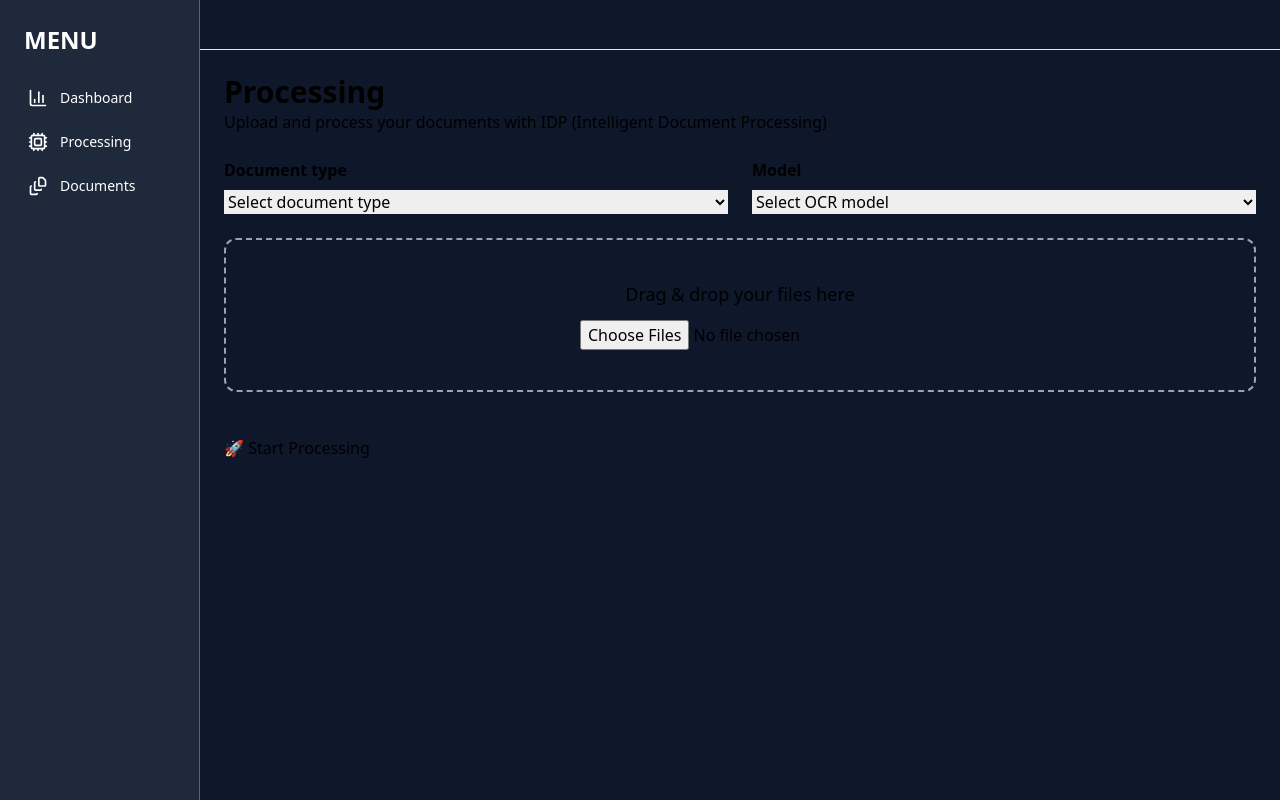
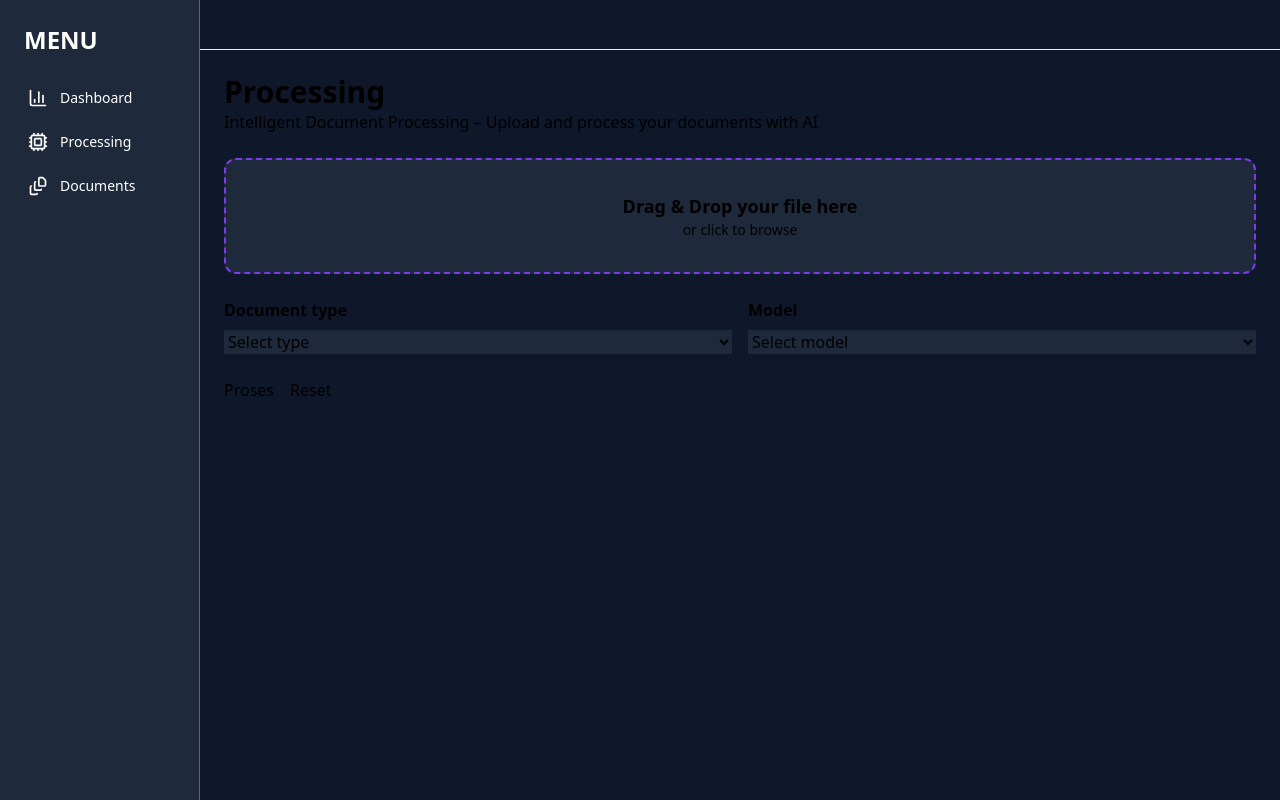
Before and after one commit to Diananaa/idp-ai, a Next.js app: page /processor in a window 1280 px wide. Built offline with nearby package versions, Linux system fonts and the light colour scheme.

Commit message:
feat: ui processor

```diff
--- a/src/pages/processor.tsx
+++ b/src/pages/processor.tsx
@@ -1,40 +1,70 @@
 "use client"
 
-import FileList from "@/components/FileList"
-import FilePreviewModal from "@/components/FilePreviewModal"
-import { useState } from "react"
-// import FileList from "./FileList"
-// import FilePreviewModal from "./FilePreviewModal"
+import React, { useState } from "react"
 
-export default function ProcessingPage() {
-  const [files, setFiles] = useState<File[]>([])
+export default function ProcessorPage() {
   const [selectedFile, setSelectedFile] = useState<File | null>(null)
   const [documentType, setDocumentType] = useState<string>("")
   const [ocrModel, setOcrModel] = useState<string>("")
+  const [isProcessing, setIsProcessing] = useState(false)
+  const [progress, setProgress] = useState(0)
+  const [result, setResult] = useState<any>(null)
+  const [isDragging, setIsDragging] = useState(false)
 
-  // handle drag drop
+  const handleFileChange = (event: React.ChangeEvent<HTMLInputElement>) => {
+    const file = event.target.files?.[0]
+    if (file) setSelectedFile(file)
+  }
+
   const handleDrop = (event: React.DragEvent<HTMLDivElement>) => {
     event.preventDefault()
-    const droppedFiles = Array.from(event.dataTransfer.files)
-    setFiles((prev) => [...prev, ...droppedFiles])
+    setIsDragging(false)
+    const file = event.dataTransfer.files?.[0]
+    if (file) setSelectedFile(file)
   }
 
-  const handleFileChange = (event: React.ChangeEvent<HTMLInputElement>) => {
-    if (event.target.files) {
-      setFiles((prev) => [...prev, ...Array.from(event.target.files)])
-    }
+  const handleDragOver = (event: React.DragEvent<HTMLDivElement>) => {
+    event.preventDefault()
+    setIsDragging(true)
   }
 
-  const removeFile = (file: File) => {
-    setFiles((prev) => prev.filter((f) => f !== file))
+  const handleDragLeave = () => setIsDragging(false)
+
+  const handleProcess = () => {
+    if (!selectedFile || !documentType || !ocrModel) return
+    setIsProcessing(true)
+    setProgress(0)
+    setResult(null)
+
+    // Simulate step-by-step progress
+    let current = 0
+    const interval = setInterval(() => {
+      current += 20
+      setProgress(current)
+      if (current >= 100) {
+        clearInterval(interval)
+        setIsProcessing(false)
+        // Dummy result
+        setResult({
+          name: "Budi Santoso",
+          nik: "1234567890123456",
+          dob: "1986-07-15",
+          address: "Jl. Merdeka No. 10, Jakarta",
+          docType: documentType,
+          model: ocrModel,
+          file: selectedFile.name,
+        })
+      }
+    }, 600)
   }
 
-  const handleProcess = () => {
-    if (!documentType || !ocrModel || files.length === 0) {
-      alert("Please select document type, model, and upload files first.")
-      return
-    }
-    alert("Processing started (dummy simulation) 🚀")
+  const handleReset = () => {
+    setSelectedFile(null)
+    setDocumentType("")
+    setOcrModel("")
+    setResult(null)
+    setProgress(0)
+    setIsProcessing(false)
   }
 
   return (
@@ -43,22 +73,50 @@ export default function ProcessingPage() {
       <div>
         <h1 className="text-3xl font-bold text-foreground">Processing</h1>
         <p className="text-muted-foreground">
-          Upload and process your documents with IDP (Intelligent Document Processing)
+          Intelligent Document Processing – Upload and process your documents with AI
         </p>
       </div>
 
-      {/* Form */}
-      <div className="grid grid-cols-1 md:grid-cols-2 gap-6">
+      {/* Drag & Drop Upload Area */}
+      <div
+        className={`border-2 border-dashed rounded-xl p-8 text-center cursor-pointer transition ${
+          isDragging ? "border-blue-400 bg-slate-700" : "border-primary bg-slate-800 hover:bg-slate-700"
+        }`}
+        onDrop={handleDrop}
+        onDragOver={handleDragOver}
+        onDragLeave={handleDragLeave}
+      >
+        <input
+          type="file"
+          id="file-upload"
+          onChange={handleFileChange}
+          className="hidden"
+        />
+        <label htmlFor="file-upload" className="cursor-pointer">
+          <p className="text-lg font-semibold">Drag & Drop your file here</p>
+          <p className="text-sm text-muted-foreground">or click to browse</p>
+        </label>
+        {selectedFile && (
+          <div className="mt-3 p-2 bg-slate-700 rounded">
+            <p className="text-sm">{selectedFile.name}</p>
+          </div>
+        )}
+      </div>
+
+      {/* Form Pilihan */}
+      <div className="grid gap-4 md:grid-cols-2">
         <div>
           <p className="font-bold mb-2">Document type</p>
           <select
-            className="select select-bordered w-full"
             value={documentType}
             onChange={(e) => setDocumentType(e.target.value)}
+            className="select w-full bg-slate-800"
           >
-            <option value="">Select document type</option>
+            <option value="" disabled>
+              Select type
+            </option>
             <option value="KTP">KTP</option>
-            <option value="KK">Kartu Keluarga</option>
+            <option value="Kartu Keluarga">Kartu Keluarga</option>
             <option value="Invoice">Invoice</option>
           </select>
         </div>
@@ -66,11 +124,13 @@ export default function ProcessingPage() {
         <div>
           <p className="font-bold mb-2">Model</p>
           <select
-            className="select select-bordered w-full"
             value={ocrModel}
             onChange={(e) => setOcrModel(e.target.value)}
+            className="select w-full bg-slate-800"
           >
-            <option value="">Select OCR model</option>
+            <option value="" disabled>
+              Select model
+            </option>
             <option value="OpenAI">Open AI</option>
             <option value="Tesseract">Tesseract</option>
             <option value="Custom">Custom Model</option>
@@ -78,46 +138,42 @@ export default function ProcessingPage() {
         </div>
       </div>
 
-      {/* Drag & Drop area */}
-      <div
-        className="border-2 border-dashed border-gray-400 p-10 rounded-xl flex flex-col items-center justify-center cursor-pointer hover:bg-base-200 transition"
-        onDrop={handleDrop}
-        onDragOver={(e) => e.preventDefault()}
-      >
-        <p className="mb-3 text-lg font-medium">Drag & drop your files here</p>
-        <input
-          type="file"
-          multiple
-          className="file-input file-input-bordered file-input-primary w-full max-w-xs"
-          onChange={handleFileChange}
-        />
-      </div>
-
-      {/* File List */}
-      {files.length > 0 && (
-        <FileList
-          files={files}
-          onRemove={removeFile}
-          onPreview={(file) => setSelectedFile(file)}
-        />
-      )}
-
-      {/* Process Button */}
-      <div className="pt-5">
+      {/* Actions */}
+      <div className="flex gap-4">
         <button
-          className="btn btn-primary w-full md:w-auto"
           onClick={handleProcess}
+          className="btn btn-primary"
+          disabled={!selectedFile || !documentType || !ocrModel || isProcessing}
         >
-          🚀 Start Processing
+          {isProcessing ? "Processing..." : "Proses"}
+        </button>
+        <button
+          onClick={handleReset}
+          className="btn btn-outline"
+          disabled={isProcessing}
+        >
+          Reset
         </button>
       </div>
 
-      {/* Modal */}
-      {selectedFile && (
-        <FilePreviewModal
-          file={selectedFile}
-          onClose={() => setSelectedFile(null)}
-        />
+      {/* Progress Bar */}
+      {isProcessing && (
+        <div className="w-full bg-slate-700 rounded-full h-3 mt-4">
+          <div
+            className="bg-blue-500 h-3 rounded-full transition-all"
+            style={{ width: `${progress}%` }}
+          />
+        </div>
+      )}
+
+      {/* Result Preview */}
+      {result && (
+        <div className="bg-slate-800 p-4 rounded-xl mt-6">
+          <h2 className="text-xl font-semibold mb-2">Extracted Data</h2>
+          <pre className="text-sm bg-slate-900 p-3 rounded-lg overflow-x-auto">
+            {JSON.stringify(result, null, 2)}
+          </pre>
+        </div>
       )}
     </div>
   )
```
